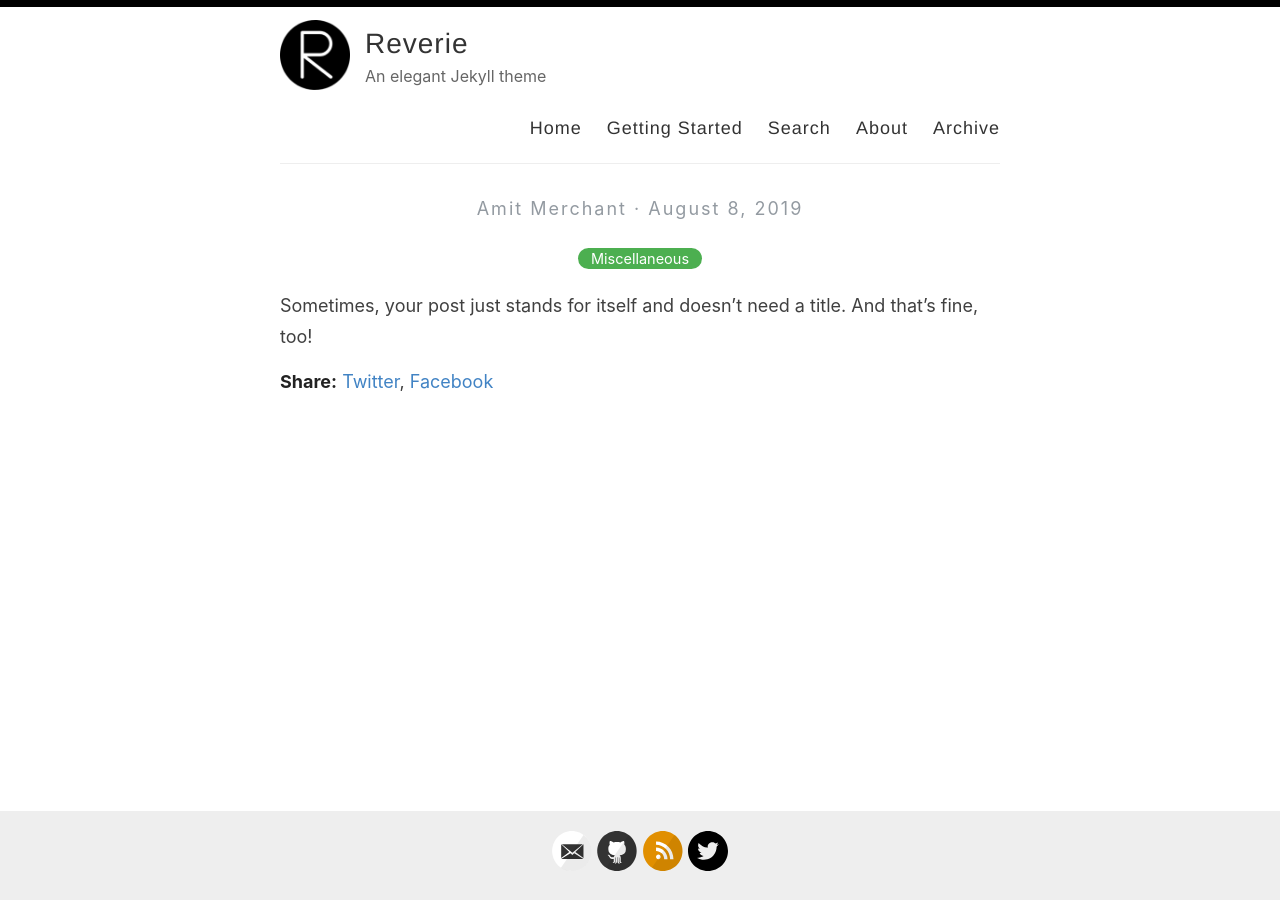
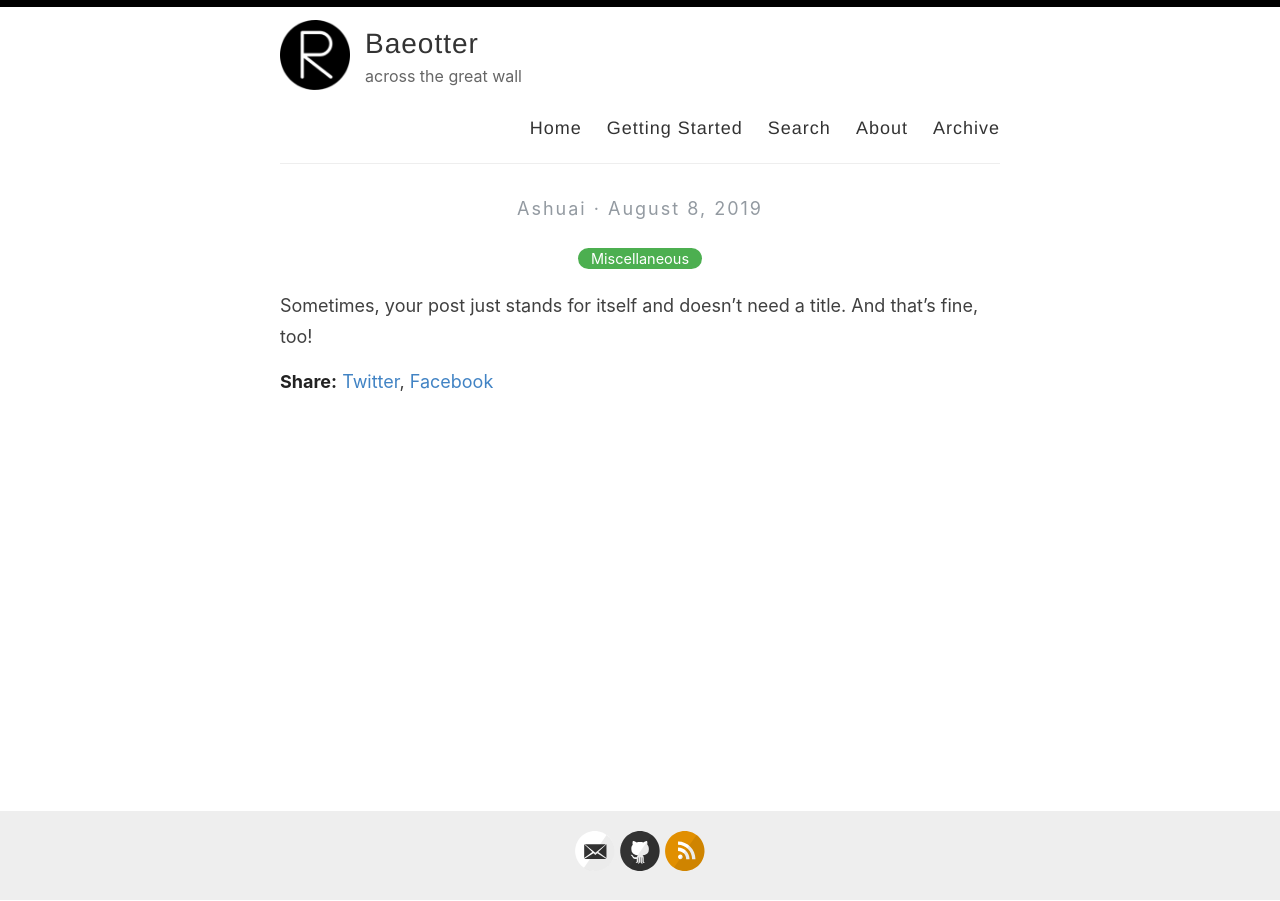
Before and after one commit to BaeAshuai/BaeAshuai.github.io, a Jekyll site: the page built from _posts/2019-08-08-no-title-posts.md, in a window 1280 px wide. Built offline with Jekyll 4.4.1, drawn with Linux system fonts in a browser that asks for light colours.

Commit message:
Update _config.yml

```diff
--- a/_config.yml
+++ b/_config.yml
@@ -3,13 +3,13 @@
 #
 
 # Name of your site (displayed in the header)
-name: Reverie
+name: Baeotter
 
 # Name of the author
-author: Amit Merchant
+author: Ashuai
 
 # Short bio or description (displayed in the header)
-description: An elegant Jekyll theme
+description: across the great wall
 
 # URL of your avatar or profile pic (you could use your GitHub profile pic)
 avatar: /images/reverie.png
@@ -21,15 +21,15 @@ avatar: /images/reverie.png
 # Includes an icon in the footer for each username you enter
 footer-links:
   dribbble:
-  email: amit.d.merchant@gmail.com
+  email: baenwenshuai@gmail.com
   facebook:
   flickr:
-  github: amitmerchant1990/reverie
+  github: baeashuai/reverie
   instagram:
   linkedin:
   pinterest:
   rss: rss
-  twitter: amit_merchant
+  twitter:
   stackoverflow:
   youtube: # channel/<your_long_string> or user/<user-name>
   googleplus: # anything in your profile username that comes after plus.google.com/
@@ -55,7 +55,7 @@ enforce_ssl: https://www.amitmerchant.com/reverie
 # (http://yourusername.github.io/repository-name)
 # and NOT your User repository (http://yourusername.github.io)
 # then add in the baseurl here, like this: "/repository-name"
-baseurl: "/reverie"
+baseurl:
 
 #
 # !! You don't need to change any of the configuration flags below !!
```
